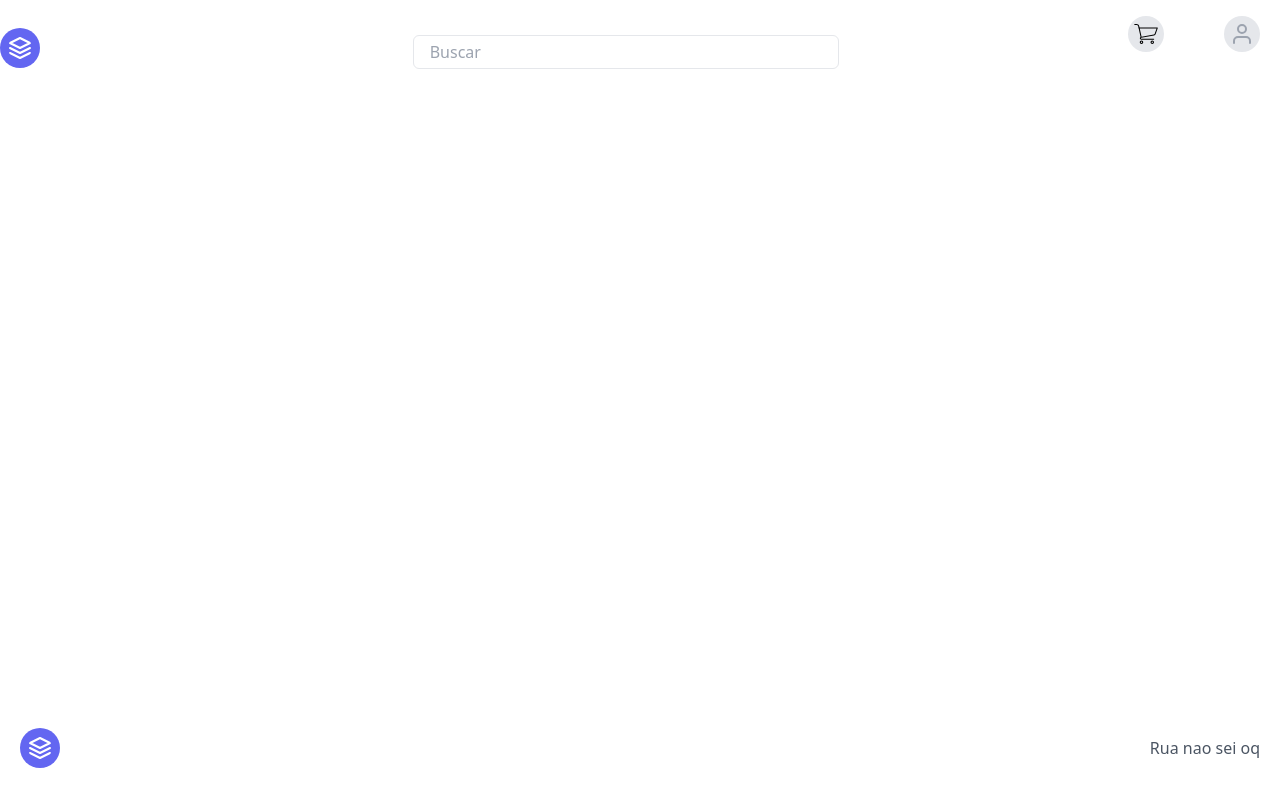
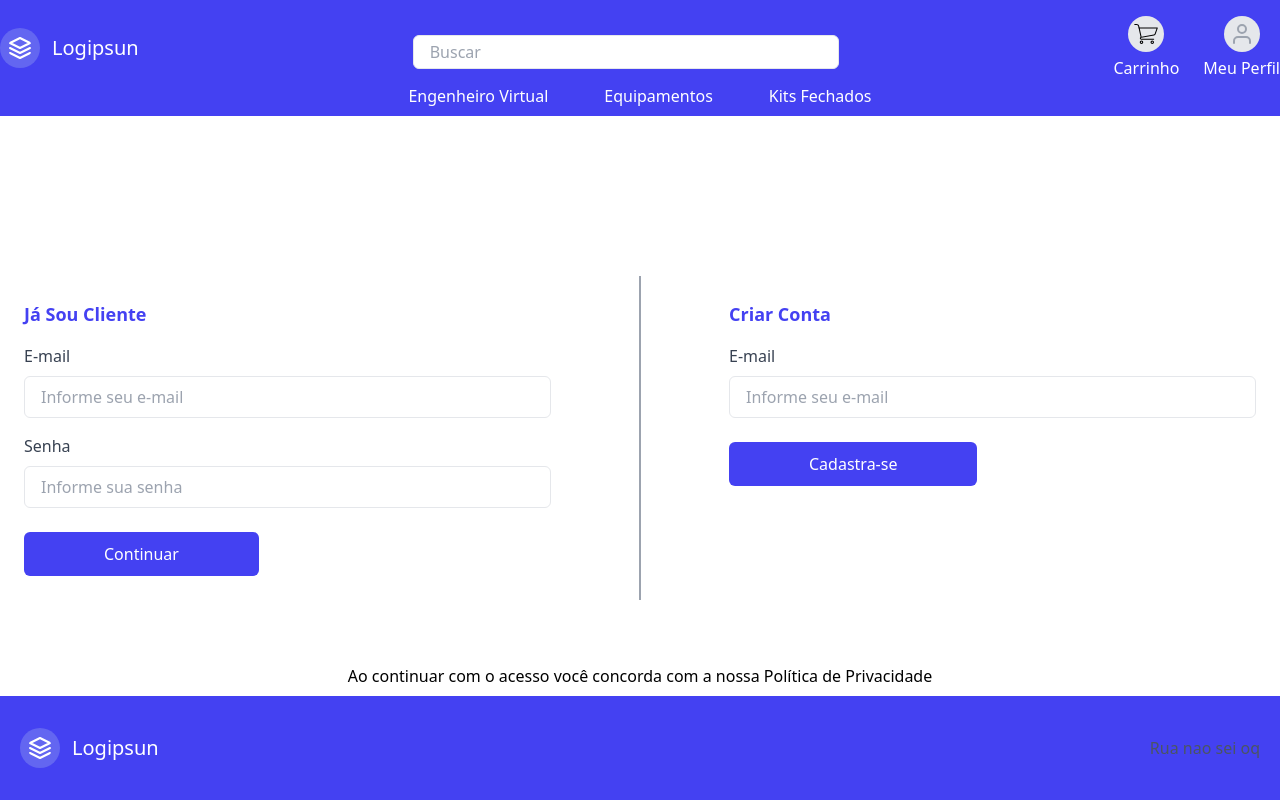
Before and after one commit to rafael-angonese/01101110-01110101-01111000-01110100, a Nuxt app: page /login in a window 1280 px wide. Built offline with nearby package versions, Linux system fonts and the light colour scheme.

Commit message:
:sparkles: feat: created login page

```diff
--- /dev/null
+++ b/pages/login.vue
@@ -0,0 +1,75 @@
+<template>
+  <div
+    class="flex flex-col justify-center max-w-7xl m-auto mt-4 md:mt-40 dark:bg-gray-800 md:flex-row"
+  >
+    <div class="w-full md:w-1/2 lg:w-1/2 p-6">
+      <h2
+        class="text-lg font-semibold text-primary-200 capitalize dark:text-white"
+      >
+        Já sou cliente
+      </h2>
+
+      <div class="my-4">
+        <label class="text-gray-700 dark:text-gray-200" for="username"
+          >E-mail</label
+        >
+        <input
+          type="text"
+          placeholder="Informe seu e-mail"
+          class="block w-full px-4 py-2 mt-2 text-gray-700 bg-white border border-gray-200 rounded-md dark:bg-gray-800 dark:text-gray-300 dark:border-gray-600 focus:border-blue-400 focus:ring-blue-300 focus:ring-opacity-40 dark:focus:border-blue-300 focus:outline-none focus:ring"
+        />
+      </div>
+
+      <div class="mb-4">
+        <label class="text-gray-700 dark:text-gray-200" for="username"
+          >Senha</label
+        >
+        <input
+          type="text"
+          placeholder="Informe sua senha"
+          class="block w-full px-4 py-2 mt-2 text-gray-700 bg-white border border-gray-200 rounded-md dark:bg-gray-800 dark:text-gray-300 dark:border-gray-600 focus:border-blue-400 focus:ring-blue-300 focus:ring-opacity-40 dark:focus:border-blue-300 focus:outline-none focus:ring"
+        />
+      </div>
+
+      <div class="flex justify-start mt-6">
+        <button
+          class="px-20 py-3 leading-5 text-white transition-colors duration-200 transform bg-primary-200 rounded-md hover:bg-primary-50 focus:outline-none focus:bg-primary-50"
+        >
+          Continuar
+        </button>
+      </div>
+    </div>
+
+    <div class="border border-gray-400 m-6 md:border-r md:mx-16 md:m-0"></div>
+
+    <div class="w-full md:w-1/2 lg:w-1/2 p-6">
+      <h2
+        class="text-lg font-semibold text-primary-200 capitalize dark:text-white"
+      >
+        Criar conta
+      </h2>
+
+      <div class="my-4">
+        <label class="text-gray-700 dark:text-gray-200" for="username"
+          >E-mail</label
+        >
+        <input
+          type="text"
+          placeholder="Informe seu e-mail"
+          class="block w-full px-4 py-2 mt-2 text-gray-700 bg-white border border-gray-200 rounded-md dark:bg-gray-800 dark:text-gray-300 dark:border-gray-600 focus:border-blue-400 focus:ring-blue-300 focus:ring-opacity-40 dark:focus:border-blue-300 focus:outline-none focus:ring"
+        />
+      </div>
+
+      <div class="flex justify-start mt-6">
+        <button
+          class="px-20 py-3 leading-5 text-white transition-colors duration-200 transform bg-primary-200 rounded-md hover:bg-primary-50 focus:outline-none focus:bg-primary-50"
+        >
+          Cadastra-se
+        </button>
+      </div>
+    </div>
+  </div>
+  <div class="flex justify-center mt-16 mb-16 md:mb-0">
+    Ao continuar com o acesso você concorda com a nossa Política de Privacidade
+  </div>
+</template>
--- a/tailwind.config.js
+++ b/tailwind.config.js
@@ -11,4 +11,22 @@ module.exports = {
     extend: {},
   },
   plugins: [],
+  theme: {
+    extend: {
+      colors: {
+        primary: {
+          50: '#2E8EF4',
+          100: '#4441F1',
+          200: '#4441F2',
+          300: '#4441F3',
+          400: '#d2bab0',
+          500: '#bfa094',
+          600: '#a18072',
+          700: '#977669',
+          800: '#846358',
+          900: '#43302b',
+        },
+      }
+    },
+  },
 };
```
